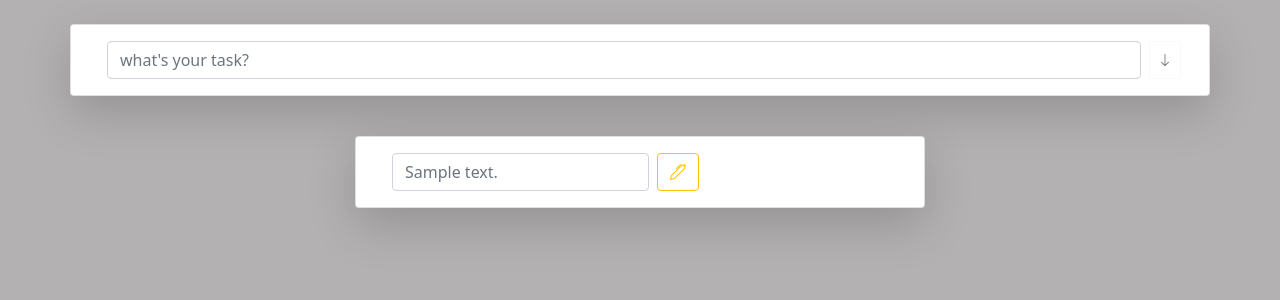
After one commit to rgadzo/ToDo, a Django app: page /rewrite/1 in a window 1280 px wide. The commit adds this page. Shown: the top 300 px of the page. Run offline with Django 3.2, Linux system fonts and the light colour scheme; tables that the repository leaves empty hold one stand-in row (values such as "Sample post").

Commit message:
Rewrite function added

```diff
--- a/ToDo/settings.py
+++ b/ToDo/settings.py
@@ -25,9 +25,9 @@ BASE_DIR = Path(__file__).resolve().parent.parent
 SECRET_KEY = 'django-insecure-h9-v5g*0xy&@x7v#was!am7b3n!wk(hmq&(#h-rs!q2xto7al@'
 
 # SECURITY WARNING: don't run with debug turned on in production!
-DEBUG = True
+DEBUG = False
 
-ALLOWED_HOSTS = []
+ALLOWED_HOSTS = ['192.168.0.35', ]
 
 
 # Application definition
--- a/templates/base.html
+++ b/templates/base.html
@@ -23,6 +23,7 @@
                 </div>
             </div>
         </div>
+        {% block rew %}
             {% for task in task_list_load_on_home %}
                 <div class="container">
                     <div class="row  justify-content-center mt-3 mb-3">
@@ -31,7 +32,12 @@
                                 <h5 class="">{{ task }}</h5>
                             </div>
                             <div class="card-footer">
-                            <form action="{% url 'todoapp:delete' task.id %}" method="post">
+                                <div class="row float-end g-5">
+                                    <form action="{% url 'todoapp:rewrite' task.id %}" class="col-1" method="post">
+                                        {% csrf_token %}
+                                        <button type="submit" class="btn btn-outline-warning btn-sm float-end"><i class="bi bi-pen"></i></button>
+                                    </form>
+                                    <form action="{% url 'todoapp:delete' task.id %}" class="col-1" method="post">
                                         {% csrf_token %}
                                         <button type="submit" class="btn btn-outline-danger btn-sm float-end"><i class="bi bi-calendar-x"></i></button>
                                     </form>
@@ -39,7 +45,9 @@
                             </div>
                         </div>
                     </div>
+                </div>
             {% endfor %}
+        {% endblock rew %}
         <script src="https://cdn.jsdelivr.net/npm/bootstrap@5.0.1/dist/js/bootstrap.bundle.min.js" integrity="sha384-gtEjrD/SeCtmISkJkNUaaKMoLD0//ElJ19smozuHV6z3Iehds+3Ulb9Bn9Plx0x4" crossorigin="anonymous"></script>
     </body>
 </html>
--- /dev/null
+++ b/templates/rewrite.html
@@ -0,0 +1,17 @@
+{% extends 'base.html' %}
+
+{% block rew %}
+    <div class="container">
+        <div class="row  justify-content-center mt-3 mb-3">
+            <div class="card col-sm-12 col-lg-6 d-flex shadow-lg text-align-center">
+                <div class="card-body d-flex">
+                    <form action="{% url 'todoapp:rewritedone' task.id %}" class="d-flex" method="post">
+                        {% csrf_token %}
+                        <input type="text" class="form-control mx-2" name="new-name" placeholder="{{ task }}"/>
+                        <button type="submit" class="btn btn-outline-warning rounded" name="submit"><i class="bi bi-pen"></i></button>
+                    </form>
+                </div>
+            </div>
+        </div>
+    </div>
+{% endblock rew %}
--- a/todoapp/urls.py
+++ b/todoapp/urls.py
@@ -3,7 +3,9 @@ from . import views
 
 app_name = "todoapp"
 urlpatterns = [
+    path('', views.home, name='home'),
     path('new-task', views.task, name='task'),
-    path('', views.home, name='home'),
     path('delete/<int:task_id>', views.delete, name='delete'),
+    path('rewrite/<int:task_id>', views.rewrite, name='rewrite'),
+    path('rewrite-done/<int:task_id>', views.rewrite_done, name='rewritedone'),
 ]
--- a/todoapp/views.py
+++ b/todoapp/views.py
@@ -1,6 +1,6 @@
 from django.shortcuts import render
 from django.utils import timezone
-from django.http import HttpResponseRedirect, HttpResponse
+from django.http import HttpResponseRedirect
 from django.urls import reverse
 
 
@@ -24,3 +24,18 @@ def task(request):
 def delete(request, task_id):
     models.Task.objects.filter(id=task_id).delete()
     return HttpResponseRedirect(reverse('todoapp:home'))
+
+
+def rewrite(request, task_id):
+    task = models.Task.objects.get(id=task_id)
+    return render(request, 'rewrite.html', context={
+        'task': task,
+    })
+
+
+def rewrite_done(request, task_id):
+    new_task_text = request.POST.get('new-name')
+    task = models.Task.objects.get(id=task_id)
+    task.task_text = new_task_text
+    task.save()
+    return HttpResponseRedirect(reverse('todoapp:home'))
```
Also changed, not shown: db.sqlite3. Lines whose indentation alone changed are shown as unchanged.
